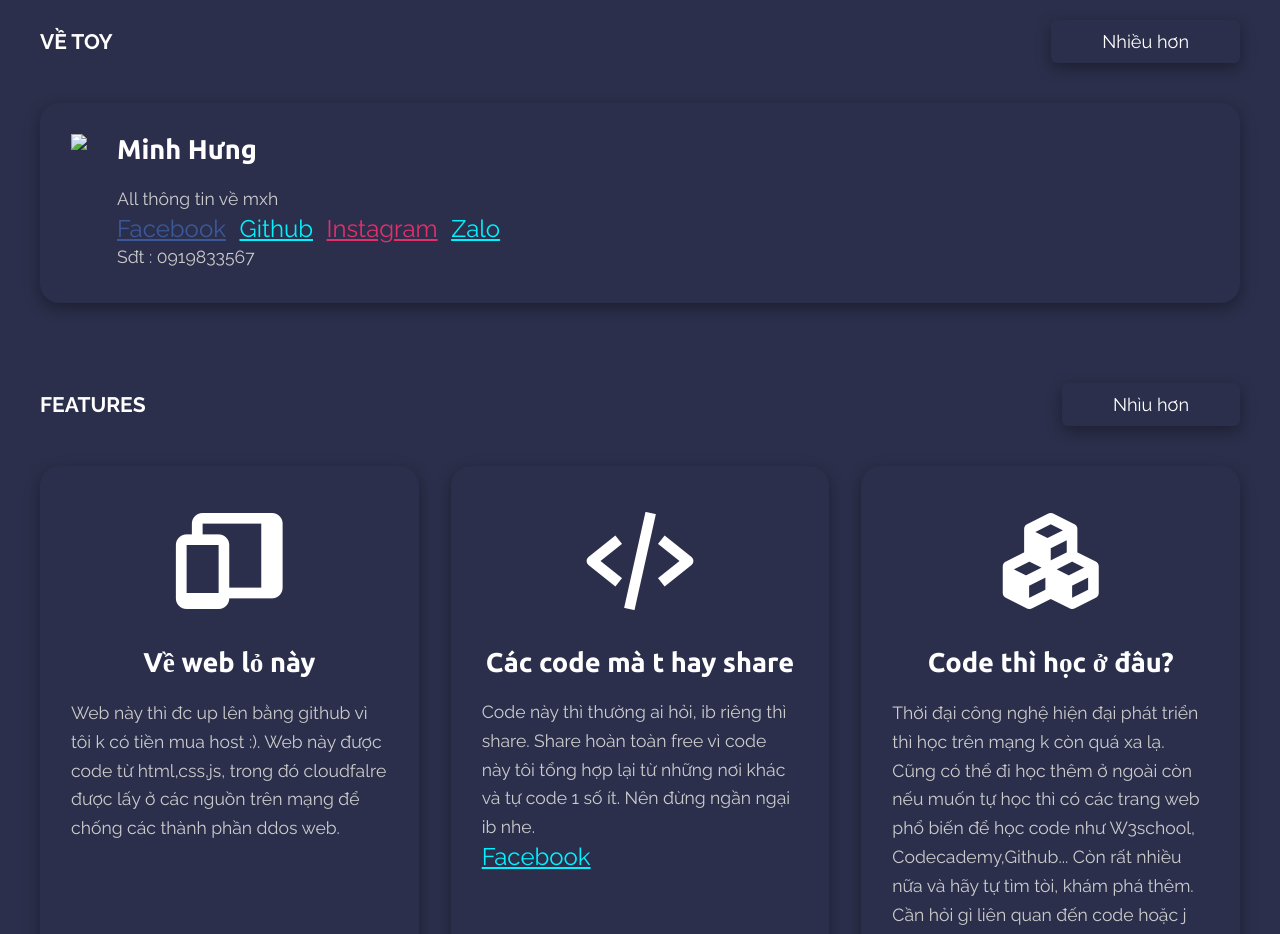
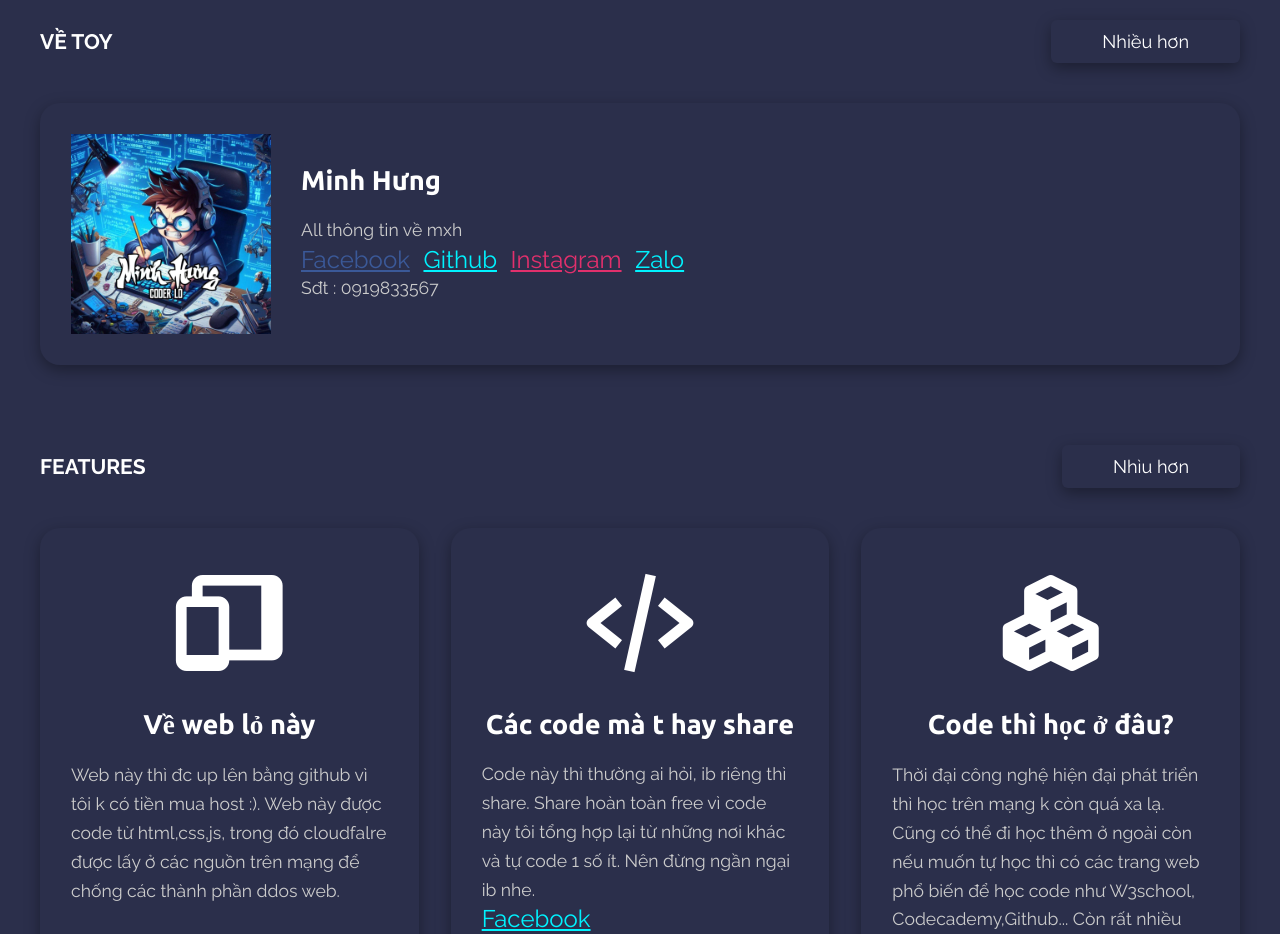
Before and after one commit to hungdoaifaketau/codewebpr5bymhungdzz, a plain HTML site: page index.html in a window 1280 px wide. Shown: the part 820-1754 px from the top of the page. Drawn offline with nearby package versions, Linux system fonts and the light colour scheme; animation ran at ten frames a second.

Commit message:
index.html

```diff
--- a/index.html
+++ b/index.html
@@ -27,7 +27,7 @@
         </div>
 
         <div class="card">
-            <img src="assets/logo.png">
+            <img src="logo.png">
             <div class="info">
                 <h1>Minh Hưng</h1>
                 <p>
```
